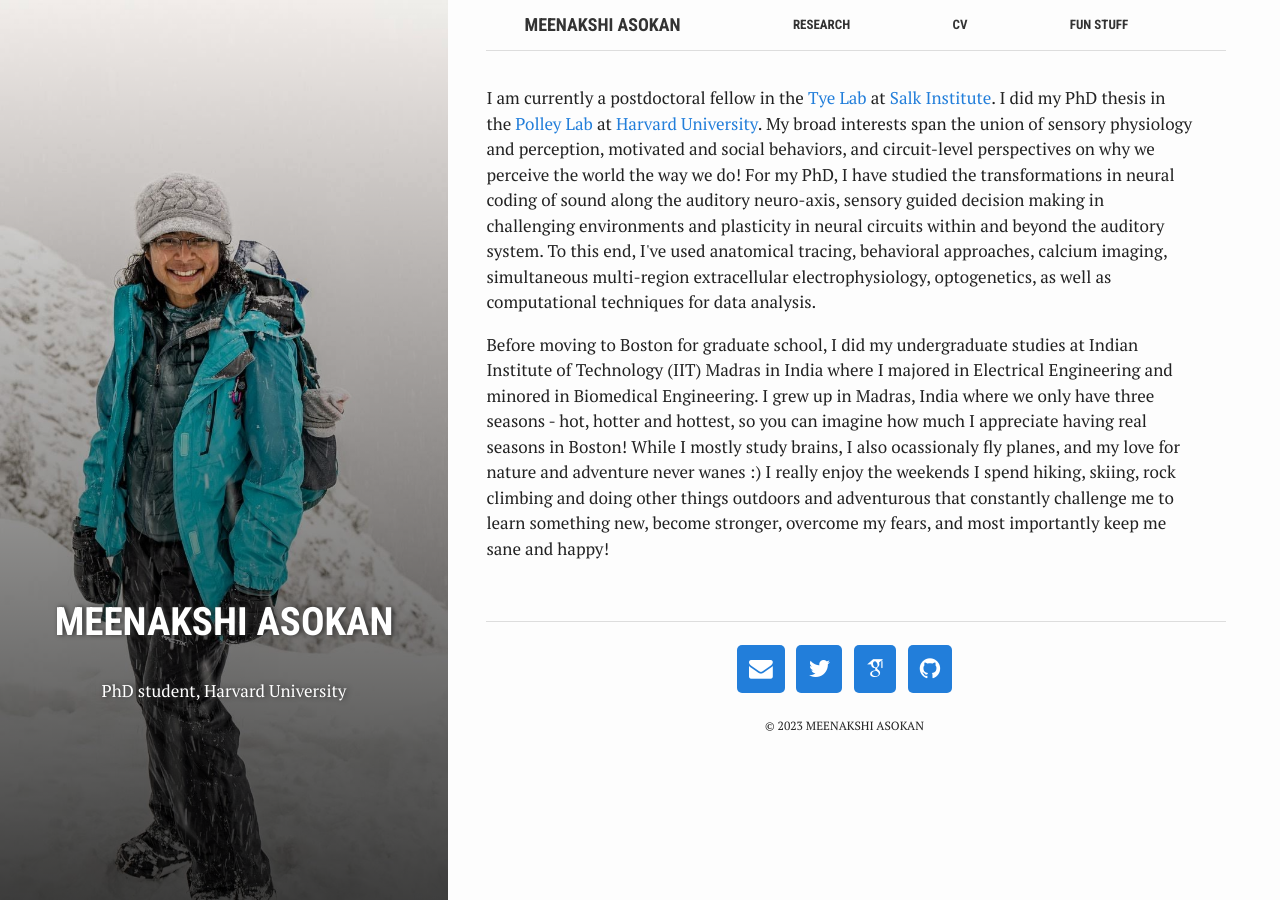
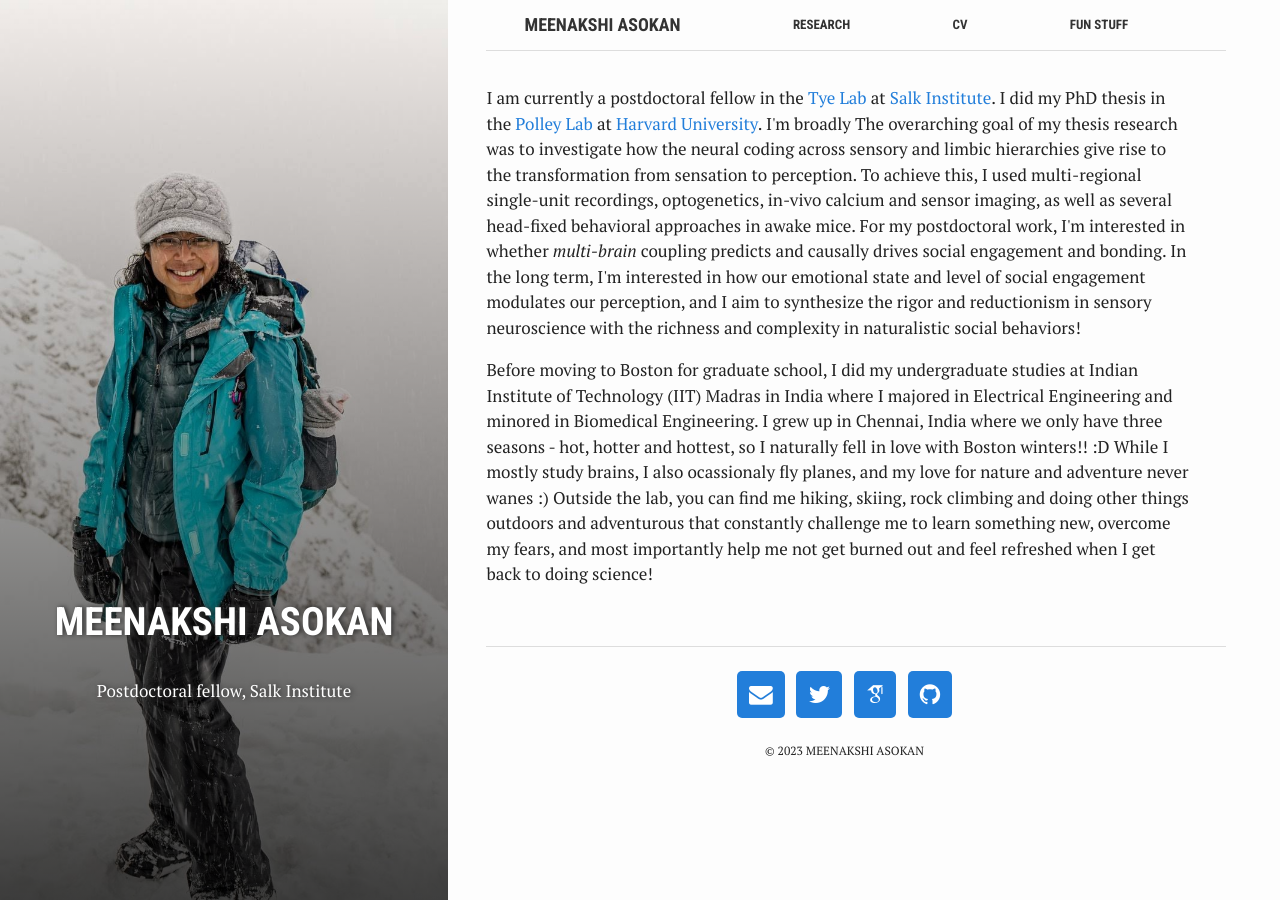
Before and after one commit to Meenakshi-Asokan/Meenakshi-Asokan.github.io, a Jekyll site: the page built from index.html, in a window 1280 px wide. Built offline with Jekyll 4.4.1, drawn with Linux system fonts in a browser that asks for light colours; nearby versions of some CDN libraries; some web fonts are replaced; library files that are not in the unit come from our copies.

Commit message:
major edits postdoc

```diff
--- a/index.html
+++ b/index.html
@@ -3,24 +3,29 @@ bg: "meenakshi_photo_2.png"
 layout: default
 crawlertitle: "MMA"
 title: "Meenakshi Asokan"
-summary: "PhD student, Harvard University"
+summary: "Postdoctoral fellow, Salk Institute"
 ---
 
 <p>
-  I am currently a postdoctoral fellow in the <a href="https://tyelab.org/">Tye Lab</a> at <a href="https://www.salk.edu/">Salk Institute</a>. I did my PhD thesis in the <a href="https://scholar.harvard.edu/polleylab">Polley Lab</a>
+  I am currently a postdoctoral fellow in the <a href="https://tyelab.org/">Tye Lab</a> at <a href="https://www.salk.edu/">Salk Institute</a>.
+  I did my PhD thesis in the <a href="https://scholar.harvard.edu/polleylab">Polley Lab</a>
   at <a href="http://dms.hms.harvard.edu/shbt/">Harvard University</a>.
-  My broad interests span the union of sensory physiology and perception, motivated and social behaviors, and
-  circuit-level perspectives on why we perceive the world the way we do! For my PhD, I have studied
-  the transformations in neural coding of sound along the auditory neuro-axis, sensory guided decision making
-  in challenging environments and plasticity in neural circuits within and beyond the auditory system.
-  To this end, I've used anatomical tracing, behavioral approaches, calcium imaging,
-  simultaneous multi-region extracellular electrophysiology, optogenetics, as well as computational techniques for data analysis.
+  I'm broadly
+  The overarching goal of my thesis research was to investigate how the neural coding across
+  sensory and limbic hierarchies give rise to the transformation from sensation to perception. To achieve this,
+  I used multi-regional single-unit recordings, optogenetics, in-vivo calcium and sensor imaging, as well as several head-fixed behavioral approaches in awake mice.
+  For my postdoctoral work, I'm interested in whether <i>multi-brain</i> coupling predicts and causally drives social engagement and bonding.
+  In the long term, I'm interested in how our emotional state and level of social engagement modulates our perception, and
+  I aim to synthesize the rigor and reductionism in sensory neuroscience with the richness and complexity in naturalistic social behaviors!
+
 </p>
 <p>
   Before moving to Boston for graduate school, I did my undergraduate studies at Indian Institute of Technology (IIT) Madras
-  in India where I majored in Electrical Engineering and minored in Biomedical Engineering. I grew up in Madras, India where we only have three
-  seasons - hot, hotter and hottest, so you can imagine how much I appreciate having real seasons in Boston!
-  While I mostly study brains, I also ocassionaly fly planes, and my love for nature and adventure never wanes :) I really enjoy the weekends I spend
-  hiking, skiing, rock climbing and doing other things outdoors and adventurous that constantly challenge me to learn something new,
-  become stronger, overcome my fears, and most importantly keep me sane and happy!
+  in India where I majored in Electrical Engineering and minored in Biomedical Engineering. I grew up in Chennai, India where we only have three
+  seasons - hot, hotter and hottest, so I naturally fell in love with Boston winters!! :D
+  While I mostly study brains, I also ocassionaly fly planes, and my love for nature and adventure never wanes :) Outside the lab,
+  you can find me hiking, skiing, rock climbing and doing other things outdoors and adventurous
+  that constantly challenge me to learn something new, overcome my fears, and most importantly
+  help me not get burned out and feel refreshed when I get back to doing science!
+
 </p>
```
